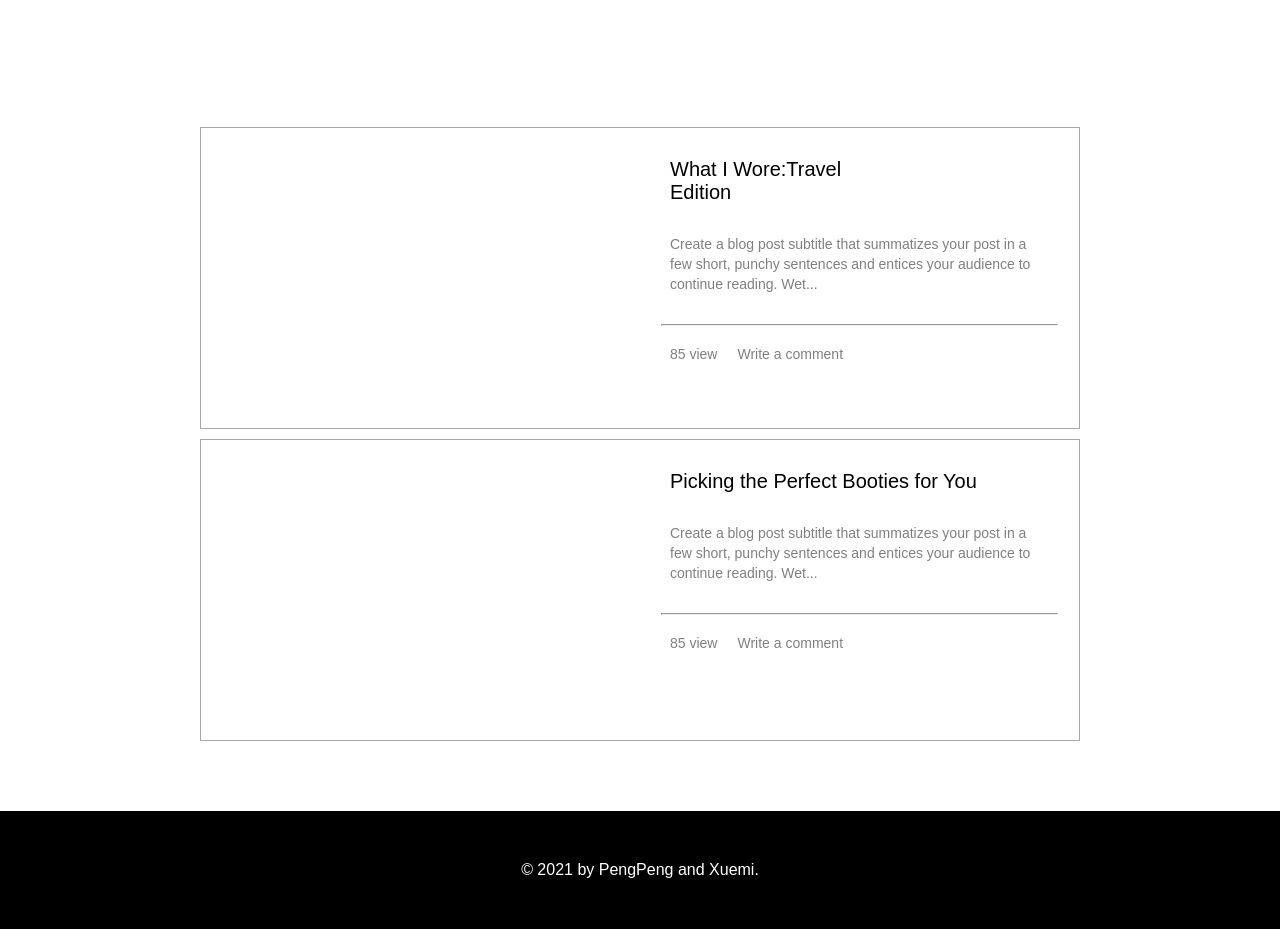
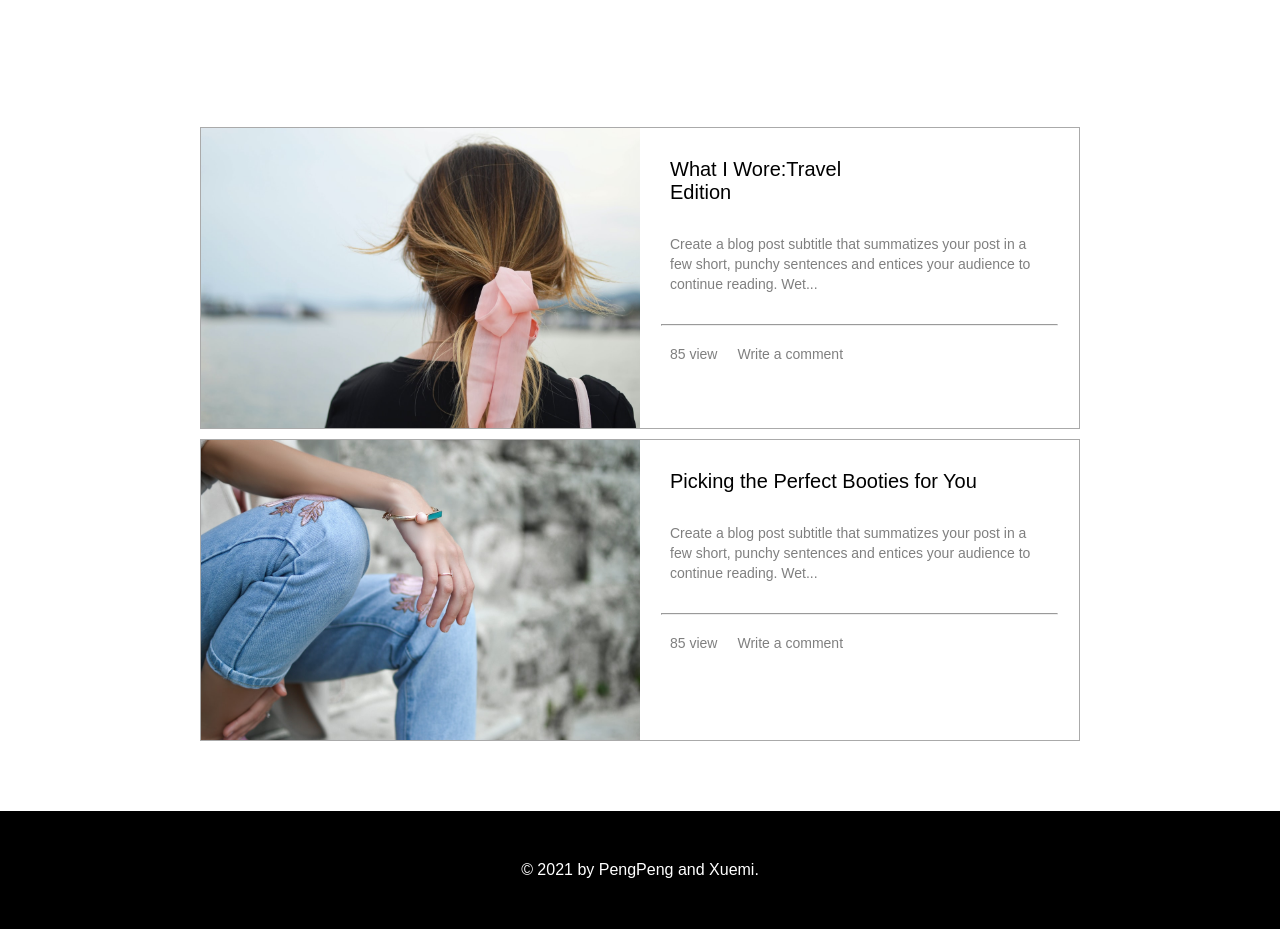
Before and after one commit to guang922/style-website, a plain HTML site: page index.html in a window 1280 px wide. Shown: the part 1803-2732 px from the top of the page. Drawn offline with Linux system fonts and the light colour scheme.

Commit message:
Update article.css

```diff
--- a/article.css
+++ b/article.css
@@ -13,7 +13,7 @@ article.info>.col>.item-1{
 article.info>.col>.item-1>.pic1{
     width: 50%;
     height: 300px;
-    background-image: url(picture/article-1.jpg);background-size: cover;
+    background-image: url(article-1.jpg);background-size: cover;
 }
 article.info>.col>.item-1>.pic1:hover{
     opacity: 70%;
@@ -21,7 +21,7 @@ article.info>.col>.item-1>.pic1:hover{
 article.info>.col>.item-1>.pic2{
     width: 50%;
     height: 300px;
-    background-image: url(picture/article-2.jpg);background-size: cover;
+    background-image: url(article-2.jpg);background-size: cover;
 }
 article.info>.col>.item-1>.pic2:hover{
     opacity: 70%;
```
